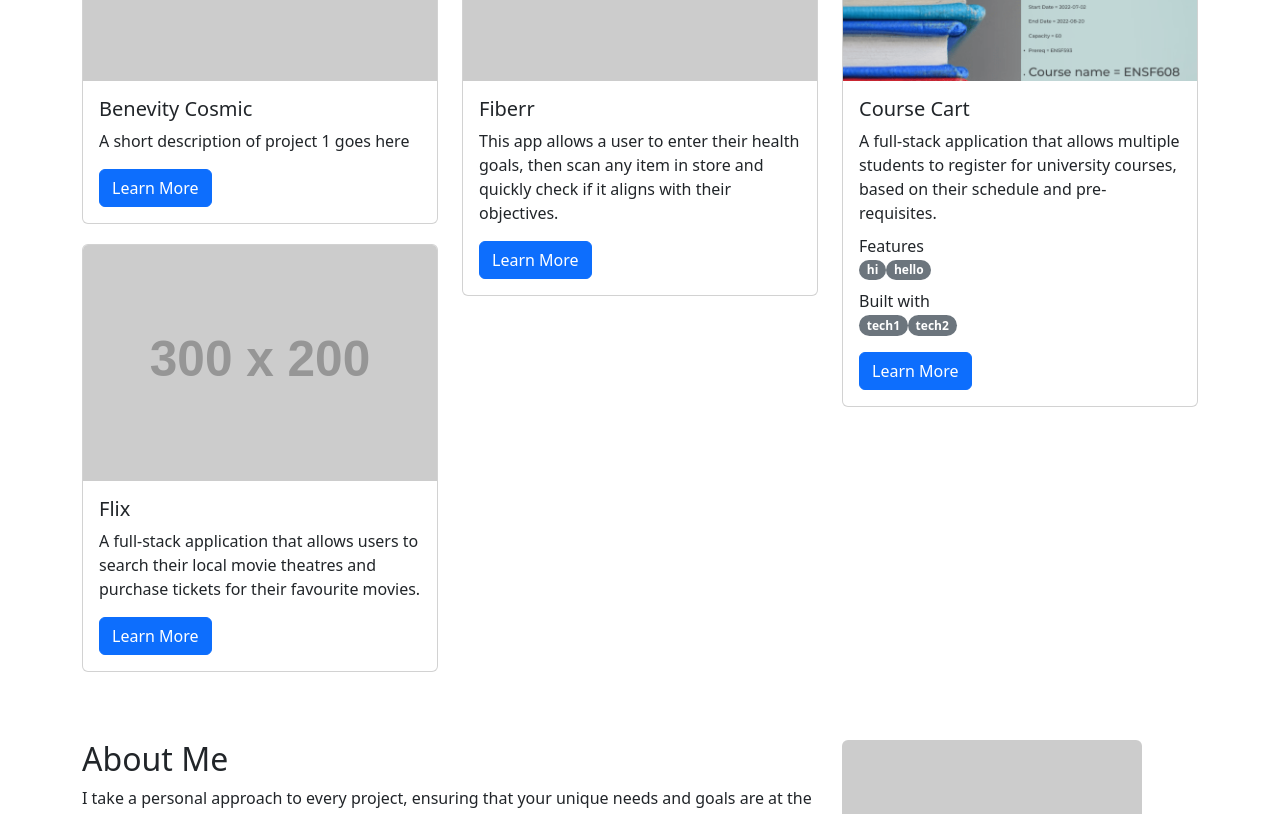
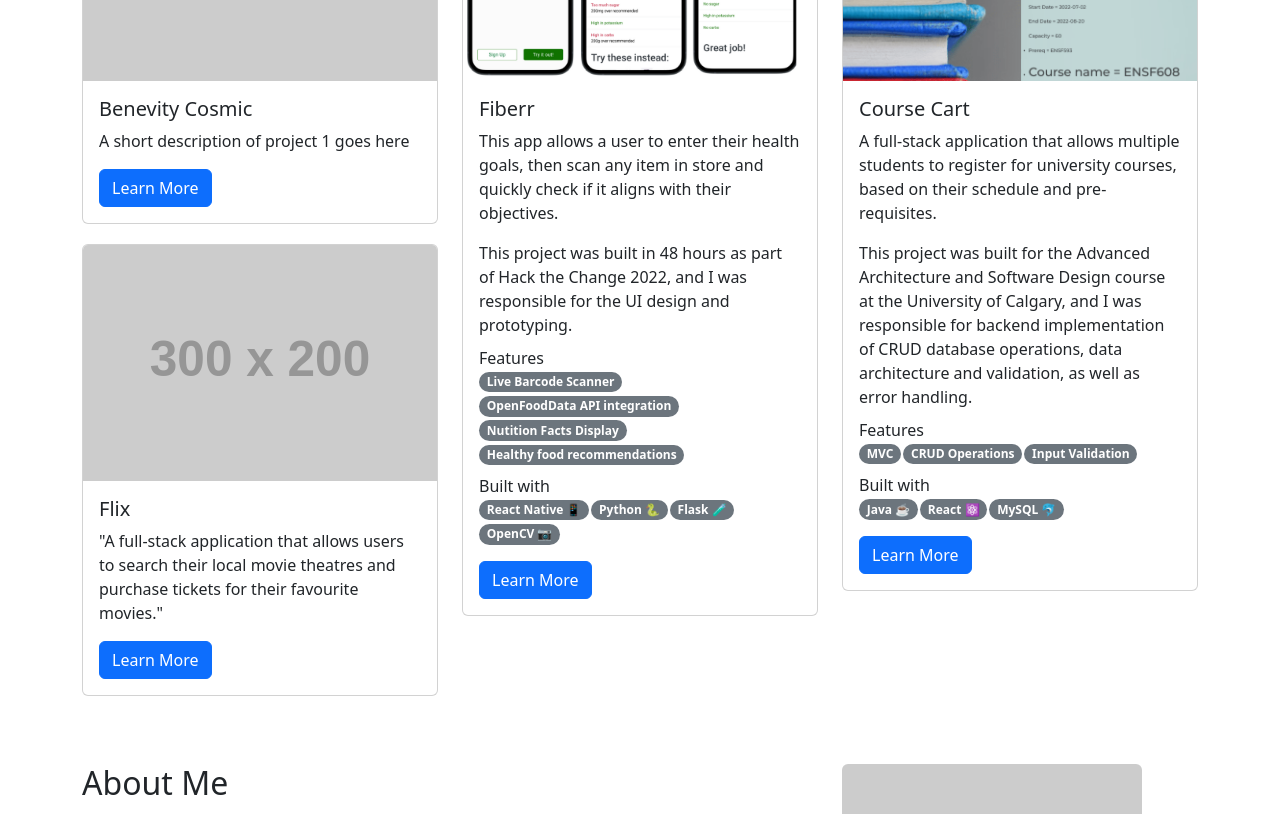
Before and after one commit to VladT7/portfolio, a React (Create React App) app: page / in a window 1280 px wide. Shown: the part 900-1714 px from the top of the page. Built offline with nearby package versions, Linux system fonts and the light colour scheme.

Commit message:
update fiberr info

```diff
--- a/src/components/ProjectCard.tsx
+++ b/src/components/ProjectCard.tsx
@@ -31,9 +31,9 @@ function ProjectCard({
               <div className="pill-container">
                 {features.map((feature, index) => (
                   <div key={index}>
-                    <Badge pill bg="secondary">
+                    <Badge pill bg="secondary" style={{ marginRight: 2 }}>
                       {feature}
-                    </Badge>{" "}
+                    </Badge>
                   </div>
                 ))}
               </div>
@@ -47,9 +47,9 @@ function ProjectCard({
               <div className="pill-container">
                 {technologies.map((technology, index) => (
                   <div key={index}>
-                    <Badge pill bg="secondary">
+                    <Badge pill bg="secondary" style={{ marginRight: 2 }}>
                       {technology}
-                    </Badge>{" "}
+                    </Badge>
                   </div>
                 ))}
               </div>
--- a/src/components/Projects.tsx
+++ b/src/components/Projects.tsx
@@ -14,7 +14,13 @@ function Projects() {
           <ProjectCard
             title={"Flix"}
             description={
-              "A full-stack application that allows users to search their local movie theatres and purchase tickets for their favourite movies."
+              <>
+                <p>
+                  "A full-stack application that allows users to search their
+                  local movie theatres and purchase tickets for their favourite
+                  movies."
+                </p>
+              </>
             }
             imageUrl={"https://via.placeholder.com/300x200"}
             projectUrl="https://www.google.com"
@@ -24,10 +30,32 @@ function Projects() {
           <ProjectCard
             title={"Fiberr"}
             description={
-              "This app allows a user to enter their health goals, then scan any item in store and quickly check if it aligns with their objectives."
+              <>
+                <p>
+                  This app allows a user to enter their health goals, then scan
+                  any item in store and quickly check if it aligns with their
+                  objectives.
+                </p>
+                <p>
+                  This project was built in 48 hours as part of Hack the Change
+                  2022, and I was responsible for the UI design and prototyping.
+                </p>
+              </>
             }
-            imageUrl={"https://via.placeholder.com/300x200"}
-            projectUrl="https://www.google.com"
+            features={[
+              "Live Barcode Scanner",
+              "OpenFoodData API integration",
+              "Nutition Facts Display",
+              "Healthy food recommendations",
+            ]}
+            technologies={[
+              "React Native 📱",
+              "Python 🐍",
+              "Flask 🧪",
+              "OpenCV 📷",
+            ]}
+            imageUrl={"/media/fiberr.png"}
+            projectUrl="https://github.com/VladT7/HtCH22"
           ></ProjectCard>
         </Col>
         <Col xs={12} md={4}>
@@ -40,10 +68,17 @@ function Projects() {
                   register for university courses, based on their schedule and
                   pre-requisites.
                 </p>
+                <p>
+                  This project was built for the Advanced Architecture and
+                  Software Design course at the University of Calgary, and I was
+                  responsible for backend implementation of CRUD database
+                  operations, data architecture and validation, as well as error
+                  handling.
+                </p>
               </div>
             }
-            features={["hi", "hello"]}
-            technologies={["tech1", "tech2"]}
+            features={["MVC", "CRUD Operations", "Input Validation"]}
+            technologies={["Java ☕", "React ⚛️", "MySQL 🐬"]}
             imageUrl={"/media/courseCart.png"}
             projectUrl="https://github.com/VladT7/ENSF607project"
           ></ProjectCard>
```
Also changed, not shown: public/media/fiberr.png (added).
